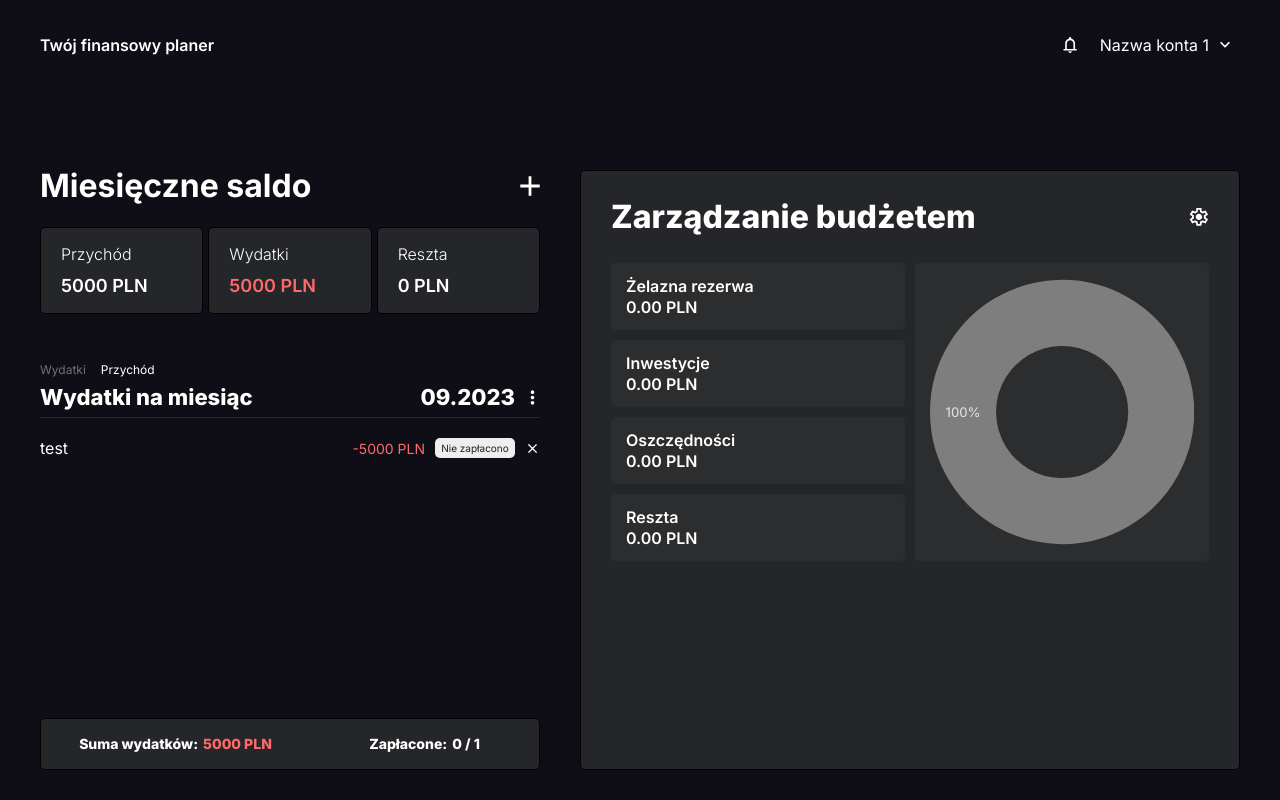
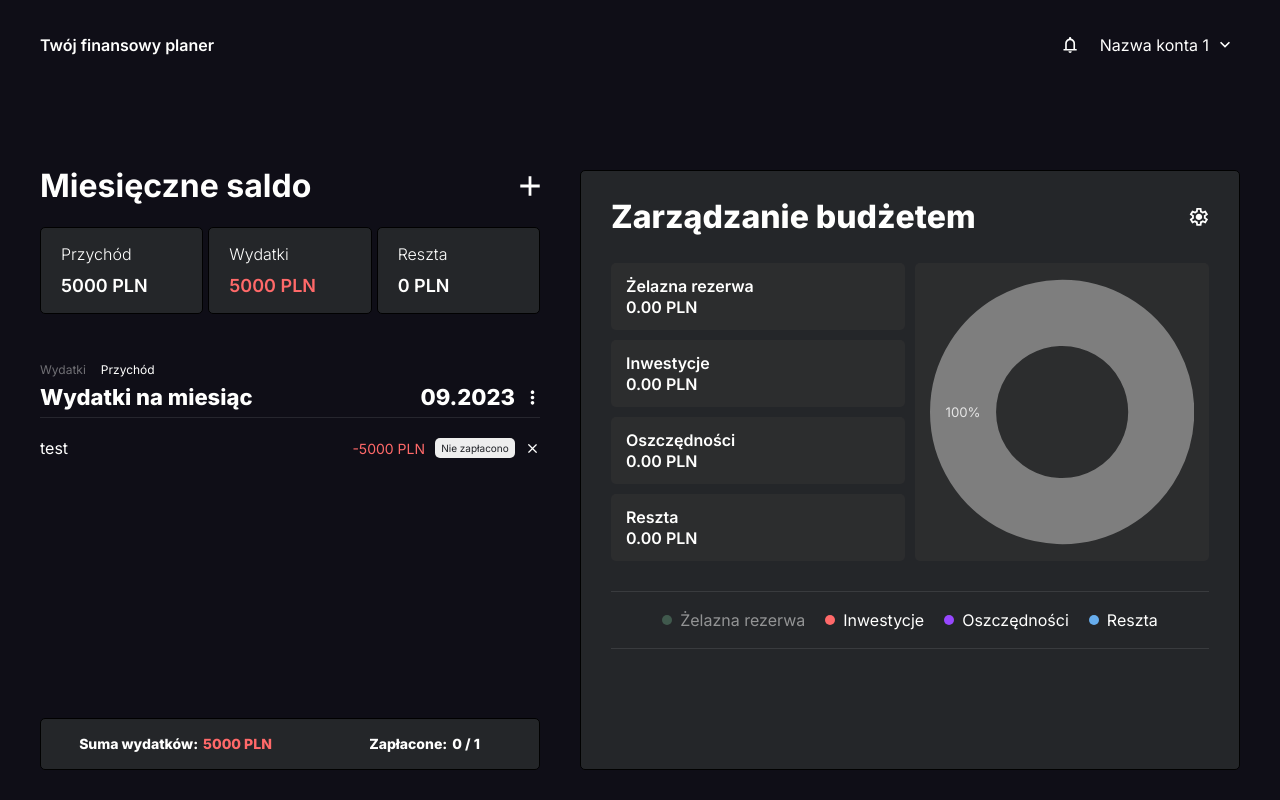
Before and after one commit to chudymikolaj/finance-app, a Next.js app: page /dashboard in a window 1280 px wide. Built offline with nearby package versions, Linux system fonts and the light colour scheme.

Commit message:
feat: create BudgetManagementCategories Component

```diff
--- /dev/null
+++ b/components/BudgetManagement/BudgetManagementCategories/BudgetManagement.styled.tsx
@@ -0,0 +1,43 @@
+import { CUBICS } from "@/styles/constants";
+import { devices } from "@/styles/breakpoints";
+import { FlexRowAlignCenter } from "@/styles/mixins.styled";
+import styled from "styled-components";
+
+export const BudgetCategoriesContainer = styled.div``;
+
+export const BudgetCategoriesCategories = styled.div`
+	${FlexRowAlignCenter};
+	flex-wrap: wrap;
+
+	gap: 8px;
+
+	@media ${devices.xl} {
+		gap: 20px;
+	}
+
+	padding: 20px 0;
+	border-top: 1px solid ${(props) => props.theme.colorElement_5};
+	border-bottom: 1px solid ${(props) => props.theme.colorElement_5};
+`;
+
+export const BudgetCategoriesCategory = styled.div``;
+
+export const BudgetCategoriesCategoryButton = styled.button<{
+	$active: boolean;
+}>`
+	${FlexRowAlignCenter}
+	gap: 8px;
+
+	color: #fffffe;
+	opacity: ${({ $active }) => ($active ? 0.5 : 1)};
+	transition: opacity 250ms ${CUBICS.easyOut};
+`;
+
+export const BudgetCategoriesCategoryCircleColor = styled.div<{
+	$color: string;
+}>`
+	width: 10px;
+	height: 10px;
+	background-color: ${({ $color }) => ($color ? $color : "#333")};
+	border-radius: 100%;
+`;
--- /dev/null
+++ b/components/BudgetManagement/BudgetManagementCategories/index.tsx
@@ -0,0 +1,46 @@
+"use client";
+
+import React, { useState } from "react";
+import { useAppContextAssets } from "@/lib/ThemeProviderContext/actions";
+
+import {
+	BudgetCategoriesContainer,
+	BudgetCategoriesCategories,
+	BudgetCategoriesCategoryButton,
+	BudgetCategoriesCategory,
+	BudgetCategoriesCategoryCircleColor,
+} from "./BudgetManagement.styled";
+
+const BudgetCategoriesComponent = () => {
+	const assets = useAppContextAssets();
+	const isAssets = assets.length > 0;
+	const [activeCategory, setActiveCategory] = useState(0);
+
+	return (
+		<BudgetCategoriesContainer>
+			<BudgetCategoriesCategories>
+				{isAssets ? (
+					assets.map((cat, id) => (
+						<BudgetCategoriesCategory key={id}>
+							<BudgetCategoriesCategoryButton
+								onClick={() => setActiveCategory(id)}
+								$active={id === activeCategory}
+							>
+								<BudgetCategoriesCategoryCircleColor
+									$color={cat.color}
+								></BudgetCategoriesCategoryCircleColor>
+								<span>{cat.title}</span>
+							</BudgetCategoriesCategoryButton>
+						</BudgetCategoriesCategory>
+					))
+				) : (
+					<BudgetCategoriesCategory>
+						<span>Wczytywanie kategorii</span>
+					</BudgetCategoriesCategory>
+				)}
+			</BudgetCategoriesCategories>
+		</BudgetCategoriesContainer>
+	);
+};
+
+export default BudgetCategoriesComponent;
--- a/components/BudgetManagement/index.tsx
+++ b/components/BudgetManagement/index.tsx
@@ -1,5 +1,6 @@
 import BudgetHeader from "./BudgetManagementHeader";
 import BudgetAssets from "./BudgetManagementAssets";
+import BudgetCategories from "./BudgetManagementCategories";
 
 import { BudgetContainer } from "./BudgetManagementComponent.styled";
 
@@ -8,6 +9,7 @@ const BudgetManagementComponent = () => {
 		<BudgetContainer>
 			<BudgetHeader />
 			<BudgetAssets />
+			<BudgetCategories />
 		</BudgetContainer>
 	);
 };
```
